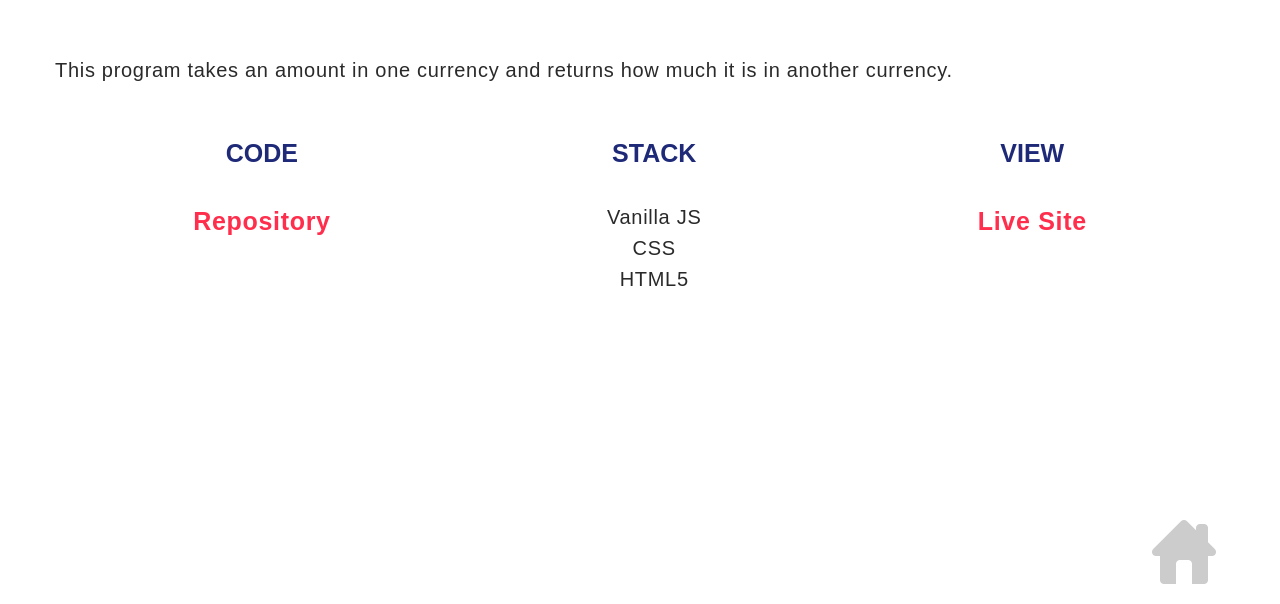
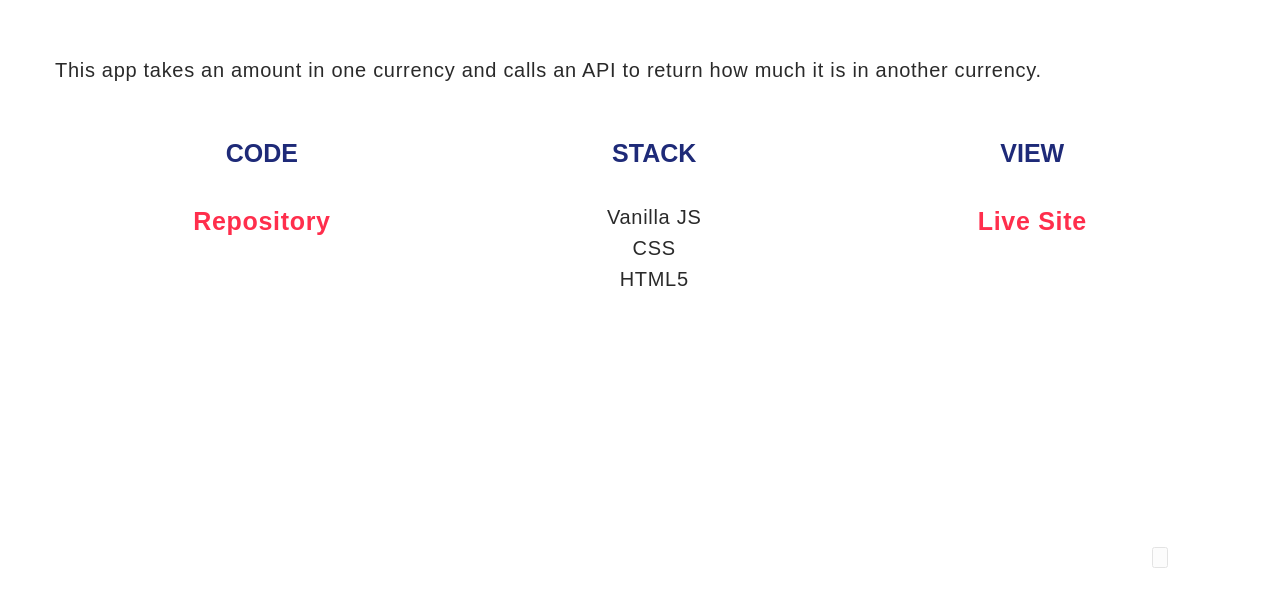
Before and after one commit to emilygracekz/Personal-website, a plain HTML site: page about-currency-converter.html in a window 1280 px wide. Shown: the part 196-800 px from the top of the page. Drawn offline with Linux system fonts and the light colour scheme.

Commit message:
Editing text

```diff
--- a/about-currency-converter.html
+++ b/about-currency-converter.html
@@ -11,16 +11,17 @@
     <div class="container">
         <section>
             <div class="home-nav">
-                <a href="emilyk.codes">
-                    <img src="home.png" alt="Picture of a house to navigate to the home page">
-                </a>
+            <form>
+                <input type="button" img src="home.png" alt="Picture of a house to navigate to the home page" onclick="history.back()">
+            </form>
+
             </div>
             <div class="top">
 
                 <!-- header -->
                 <div class="header">
                     <h1>Currency Converter</h1>
-                    <p>This program takes an amount in one currency and returns how much it is in another currency.</p>
+                    <p>This app takes an amount in one currency and calls an API to return how much it is in another currency.</p>
                 </div>
 
                 <div class="stats">
```
Also changed, not shown: about-face-detection.html (+4 -4 lines), about-nomad-discover.html (+3 -3 lines).
